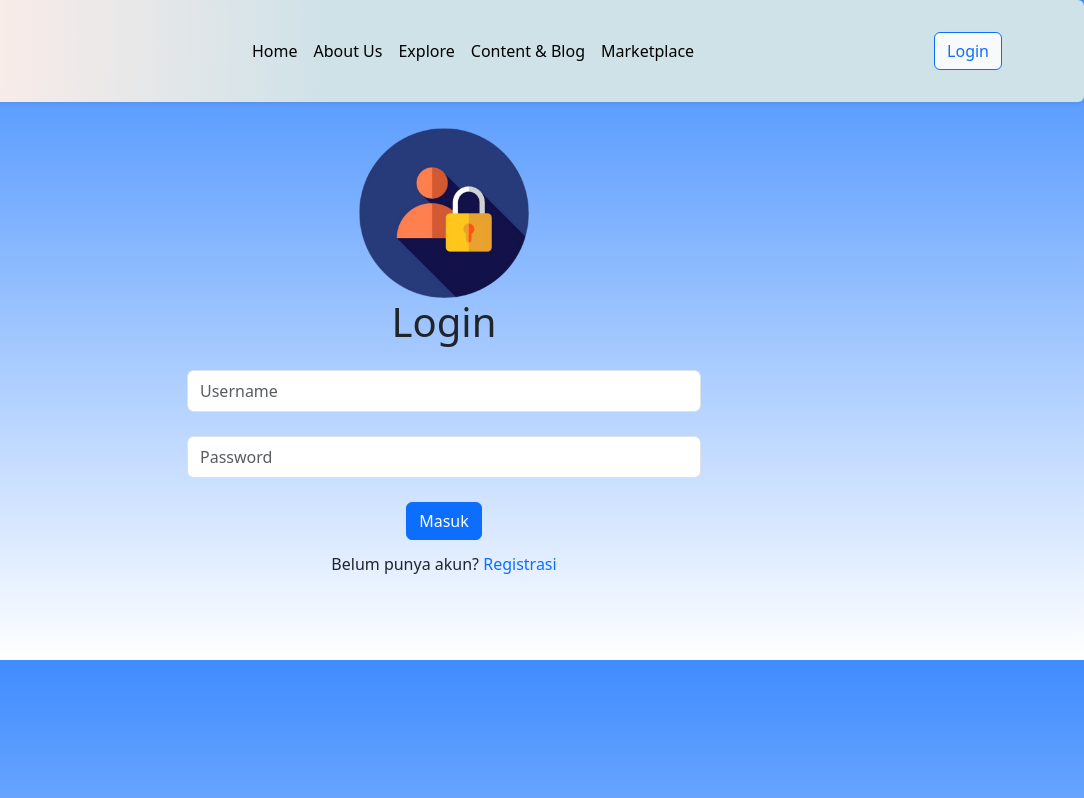
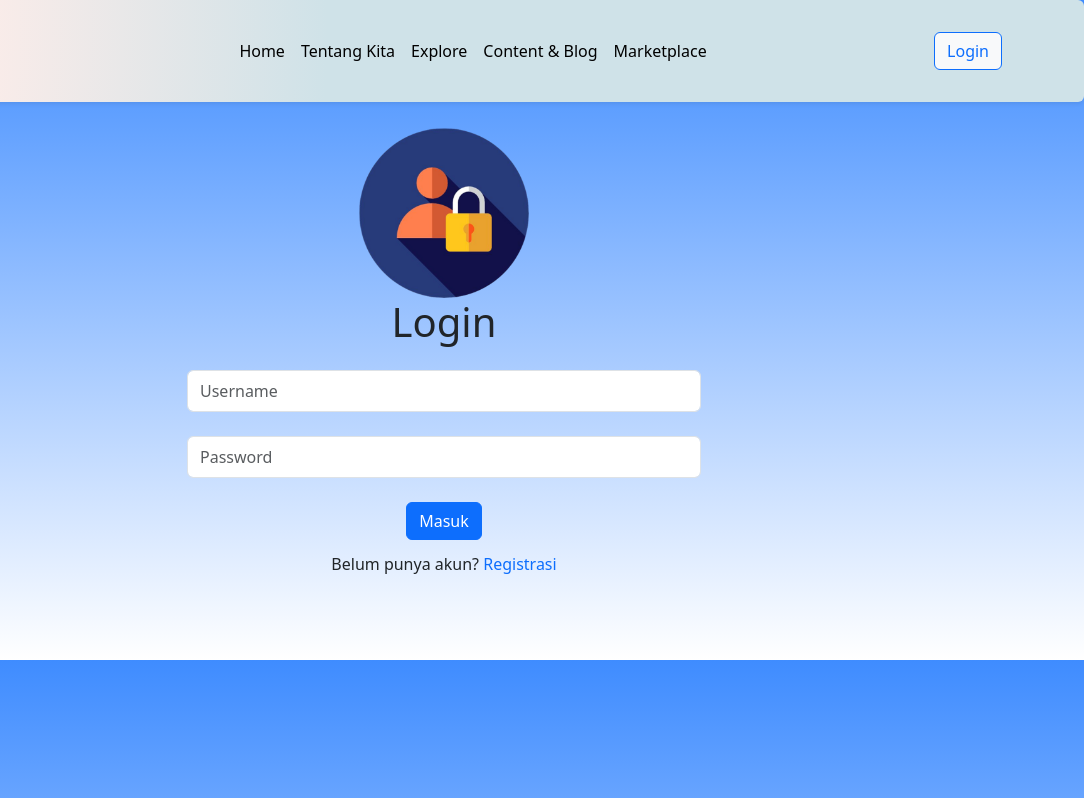
Before and after one commit to MfarisRf/Macro4-EcoCycle, a plain HTML site: page login.html in a window 1280 px wide. Shown: the full height of the page, 196-1280 px from the left. Drawn offline with nearby package versions, Linux system fonts and the light colour scheme.

Commit message:
Update(Karimm)

```diff
--- a/login.html
+++ b/login.html
@@ -34,7 +34,7 @@
               <a class="nav-link active" aria-current="page" href="#">Home</a>
             </li>
             <li class="nav-item">
-              <a class="nav-link active" href="#">About Us</a>
+              <a class="nav-link active" href="#">Tentang Kita</a>
             </li>
             <li class="nav-item">
               <a class="nav-link active" href="#">Explore</a>
```
